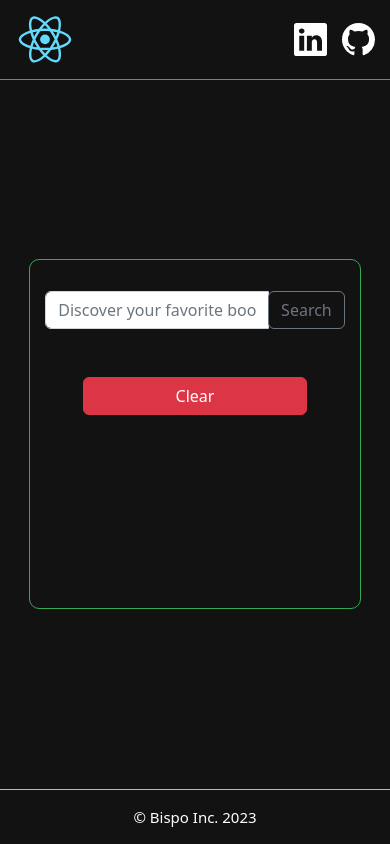
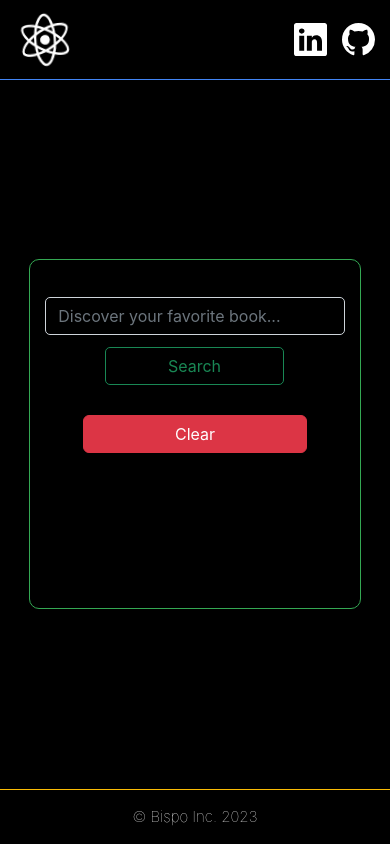
Before and after one commit to bispo-daniel/React_BooksApp, a React (Create React App) app: page / in a window 390 px wide. Built offline with nearby package versions, Linux system fonts and the light colour scheme.

Commit message:
interfaceUpdate

```diff
--- a/public/index.html
+++ b/public/index.html
@@ -10,34 +10,11 @@
       content="Web site created using create-react-app"
     />
     <link rel="apple-touch-icon" href="%PUBLIC_URL%/logo192.png" />
-    <!--
-      manifest.json provides metadata used when your web app is installed on a
-      user's mobile device or desktop. See https://developers.google.com/web/fundamentals/web-app-manifest/
-    -->
     <link rel="manifest" href="%PUBLIC_URL%/manifest.json" />
-    <!--
-      Notice the use of %PUBLIC_URL% in the tags above.
-      It will be replaced with the URL of the `public` folder during the build.
-      Only files inside the `public` folder can be referenced from the HTML.
-
-      Unlike "/favicon.ico" or "favicon.ico", "%PUBLIC_URL%/favicon.ico" will
-      work correctly both with client-side routing and a non-root public URL.
-      Learn how to configure a non-root public URL by running `npm run build`.
-    -->
-    <title>React App</title>
+    <title>Books App</title>
   </head>
   <body>
     <noscript>You need to enable JavaScript to run this app.</noscript>
     <div id="root"></div>
-    <!--
-      This HTML file is a template.
-      If you open it directly in the browser, you will see an empty page.
-
-      You can add webfonts, meta tags, or analytics to this file.
-      The build step will place the bundled scripts into the <body> tag.
-
-      To begin the development, run `npm start` or `yarn start`.
-      To create a production bundle, use `npm run build` or `yarn build`.
-    -->
   </body>
 </html>
--- a/src/Components/Body.jsx
+++ b/src/Components/Body.jsx
@@ -68,13 +68,11 @@ class Body extends Component {
 
         return (
             <main onKeyUp={e => enterDown(e)}>
-                <div className="input-group mb-5 mt-3">
-                    <input id="inputCity" type="text" className="form-control" placeholder="Discover your favorite book..."
-                            aria-label="Recipient's username" aria-describedby="basic-addon2"></input>
+                <div className="input-group mb-4 mt-3">
+                    <input id="inputCity" type="text" className="form-control bg-transparent" placeholder="Discover your favorite book..."
+                            aria-label="Recipient's username" aria-describedby="basic-addon2" style={{color: "white"}}/>
 
-                    <div className="input-group-append">
-                        <button onClick={() => apiHandler()} className="btn btn-outline-secondary" type="button">Search</button>
-                    </div>
+                    <button onClick={() => apiHandler()} className="btn btn-outline-success" type="button">Search</button>
                 </div>
 
                 <button type="button" className="btn btn-danger w-75 mb-5"
--- a/src/Css/App.css
+++ /dev/null
@@ -1,18 +0,0 @@
-html, body {
-  margin: 0;
-  border: 0;
-  padding: 0;
-
-}
-
-#root {
-  background-color: #121212;
-  margin: 0;
-  min-height: 100vh;
-
-  display: flex;
-  flex-direction: column;
-  align-content: center;
-  align-items: center;
-  justify-content: space-between;
-}
--- a/src/Css/Body.css
+++ b/src/Css/Body.css
@@ -1,6 +1,6 @@
 main {
     width: 60%;
-    max-width: 1024px;
+    max-width: 700px;
     min-height: 350px;
 
     border: 1px solid #34a853;
@@ -22,6 +22,14 @@ main {
 main h1 {
     font-weight: normal;
     width: 100%;
+}
+
+main > .input-group > .inputCity {
+    color: white;
+}
+
+main > .btn {
+    max-width: 300px;
 }
 
 #resultField > div {
@@ -50,6 +58,23 @@ main h1 {
     transition: 0.5s;
 }
 
+@media screen and (max-width: 425px) {
+    .input-group {
+        flex-direction: column;
+        align-items: center !important;
+        justify-content: space-around !important;
+        height: 100px;
+    }
+    .input-group > .form-control {
+        width: 100% !important;
+        border-radius: 5px !important;
+        flex: 0 0 auto !important;
+    }
+    .input-group > .btn {
+        border-radius: 5px !important;
+        width: 60%;
+    }
+}
 @media screen and (max-width: 768px) {
     main {
         width: 85%;
--- a/src/Css/Header.css
+++ b/src/Css/Header.css
@@ -15,8 +15,16 @@ header {
 
     border-radius: 0px 0px 10px 10px;
 }
+@keyframes roda-roda {
+    from{transform: rotate(0deg);}
+    to{transform: rotate(360deg);}
+}
+
 header .reactLogo {
     width: 110px;
+
+    animation: roda-roda 2s linear infinite;
+
 }
 header .reactLogo:hover {
     transition: 0.5s;
--- /dev/null
+++ b/src/Css/index.css
@@ -0,0 +1,42 @@
+body {
+  margin: 0;
+  font-family: -apple-system, BlinkMacSystemFont, 'Segoe UI', 'Roboto', 'Oxygen',
+    'Ubuntu', 'Cantarell', 'Fira Sans', 'Droid Sans', 'Helvetica Neue',
+    sans-serif;
+  -webkit-font-smoothing: antialiased;
+  -moz-osx-font-smoothing: grayscale;
+}
+
+code {
+  font-family: source-code-pro, Menlo, Monaco, Consolas, 'Courier New',
+    monospace;
+}
+
+html, body {
+  margin: 0;
+  border: 0;
+  padding: 0;
+
+}
+
+#root {
+  background-color: black;
+  margin: 0;
+  min-height: 100vh;
+
+  display: flex;
+  flex-direction: column;
+  align-content: center;
+  align-items: center;
+  justify-content: space-between;
+}
+
+::-webkit-scrollbar {
+  background-color: black;
+  width: 10px;
+}
+
+::-webkit-scrollbar-thumb {
+  background-color: #ccc;
+  border-radius: 5px;
+}
--- a/src/Pages/App.js
+++ b/src/Pages/App.js
@@ -1,4 +1,3 @@
-import '../Css/App.css';
 import Header from '../Components/Header';
 import Body from '../Components/Body'
 import Footer from '../Components/Footer'
--- a/src/index.css
+++ /dev/null
@@ -1,13 +0,0 @@
-body {
-  margin: 0;
-  font-family: -apple-system, BlinkMacSystemFont, 'Segoe UI', 'Roboto', 'Oxygen',
-    'Ubuntu', 'Cantarell', 'Fira Sans', 'Droid Sans', 'Helvetica Neue',
-    sans-serif;
-  -webkit-font-smoothing: antialiased;
-  -moz-osx-font-smoothing: grayscale;
-}
-
-code {
-  font-family: source-code-pro, Menlo, Monaco, Consolas, 'Courier New',
-    monospace;
-}
--- a/src/index.js
+++ b/src/index.js
@@ -2,6 +2,7 @@ import React from 'react';
 import ReactDOM from 'react-dom/client';
 import App from './Pages/App';
 import 'bootstrap/dist/css/bootstrap.css';
+import './Css/index.css'
 
 
 const root = ReactDOM.createRoot(document.getElementById('root'));
```
Also changed, not shown: public/robots.txt (deleted), src/Images/logo.svg.
